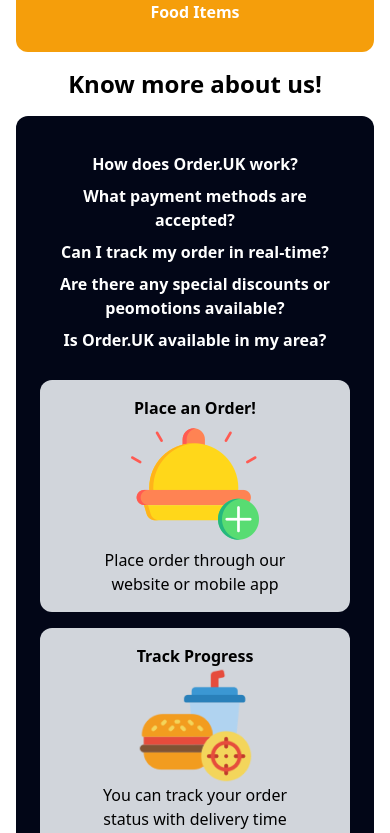
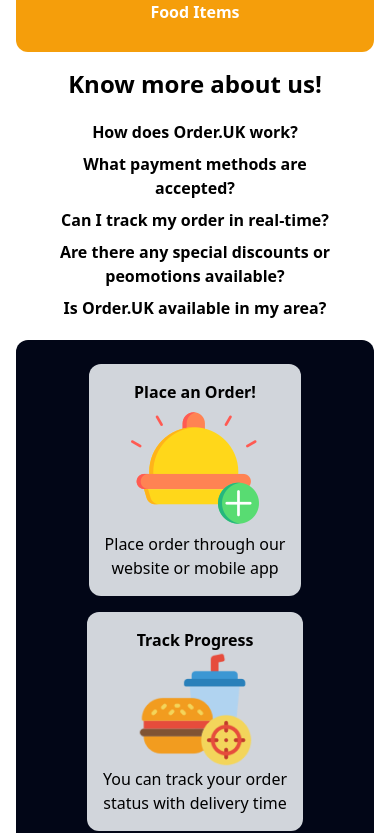
Before and after one commit to R1MO9/Food-Delivery-App, a React (Vite) app: page / in a window 390 px wide. Shown: the part 2290-3123 px from the top of the page. Built offline with nearby package versions, Linux system fonts and the light colour scheme.

Commit message:
Many Changes

```diff
--- a/src/components/Features/Features.jsx
+++ b/src/components/Features/Features.jsx
@@ -6,31 +6,40 @@
         <div className='text-center sm:text-left'>
             <h1 className='font-bold text-2xl'>Know more about us!</h1>
         </div>
+        <div>
+            <div className='w-full block sm:block lg:hidden p-4'>
+                <p className='font-semibold px-6 py-1 w-fit mx-auto text-center rounded-full hover:bg-amber-500 hover:text-white hover:font-bold'>How does Order.UK work?</p>
+                <p className='font-semibold px-6 py-1 w-fit mx-auto text-center rounded-full hover:bg-amber-500 hover:text-white hover:font-bold'>What payment methods are accepted?</p>
+                <p className='font-semibold px-6 py-1 w-fit mx-auto text-center rounded-full hover:bg-amber-500 hover:text-white hover:font-bold'>Can I track my order in real-time?</p>
+                <p className='font-semibold px-6 py-1 w-fit mx-auto text-center rounded-full hover:bg-amber-500 hover:text-white hover:font-bold'>Are there any special discounts or peomotions available?</p>
+                <p className='font-semibold px-6 py-1 w-fit mx-auto text-center rounded-full hover:bg-amber-500 hover:text-white hover:font-bold'>Is Order.UK available in my area?</p>
+            </div>
+        </div>
 
-        <div className='m-4 flex bg-slate-950 justify-between flex-wrap md:flex-nowrap mx-auto p-4 rounded-xl'>
-            <div className='w-full rounded-xl text-center md:w-1/4 py-4 sm:py-0'>
-                <p className='font-semibold px-6 py-1 rounded-full text-white hover:bg-amber-500 hover:text-black'>How does Order.UK work?</p>
-                <p className='font-semibold px-6 py-1 rounded-full text-white hover:bg-amber-500 hover:text-black'>What payment methods are accepted?</p>
-                <p className='font-semibold px-6 py-1 rounded-full text-white hover:bg-amber-500 hover:text-black'>Can I track my order in real-time?</p>
-                <p className='font-semibold px-6 py-1 rounded-full text-white hover:bg-amber-500 hover:text-black'>Are there any special discounts or peomotions available?</p>
-                <p className='font-semibold px-6 py-1 rounded-full text-white hover:bg-amber-500 hover:text-black'>Is Order.UK available in my area?</p>
+        <div className='grid grid-cols-1 sm:grid-cols-3 lg:grid-cols-4 bg-slate-950 mx-auto p-4 rounded-xl'>
+            <div className='w-fit rounded-xl text-center py-4 sm:py-0 my-auto hidden sm:hidden md:hidden lg:block'>
+                <p className='font-semibold px-6 py-1 rounded-full text-white hover:bg-amber-500 hover:text-black hover:font-bold'>How does Order.UK work?</p>
+                <p className='font-semibold px-6 py-1 rounded-full text-white hover:bg-amber-500 hover:text-black hover:font-bold'>What payment methods are accepted?</p>
+                <p className='font-semibold px-6 py-1 rounded-full text-white hover:bg-amber-500 hover:text-black hover:font-bold'>Can I track my order in real-time?</p>
+                <p className='font-semibold px-6 py-1 rounded-full text-white hover:bg-amber-500 hover:text-black hover:font-bold'>Are there any special discounts or peomotions available?</p>
+                <p className='font-semibold px-6 py-1 rounded-full text-white hover:bg-amber-500 hover:text-black hover:font-bold'>Is Order.UK available in my area?</p>
             </div>
 
-            <div className='w-full bg-gray-300 py-4 m-2 rounded-xl text-center md:w-1/4'>
+            <div className='w-fit bg-gray-300 mx-auto p-4 my-2 rounded-xl text-center hover:scale-105'>
                 <p className='font-bold'>Place an Order!</p>
                 <img src="Images\Features\Features-2.png" alt="" className='mx-auto' />
                 <p>Place order through our </p>
                 <p>website or mobile app</p>
             </div>
 
-            <div className='w-full bg-gray-300 py-4 m-2 rounded-xl text-center md:w-1/4'>
+            <div className='w-fit bg-gray-300 mx-auto p-4 my-2 rounded-xl text-center hover:scale-105'>
                 <p className='font-bold'>Track Progress</p>
                 <img src="Images\Features\Features-3.png" alt="" className='mx-auto' />
                 <p>You can track your order</p>
                 <p> status with delivery time</p>
             </div>
 
-            <div className='w-full bg-gray-300 py-4 m-2 rounded-xl text-center md:w-1/4'>
+            <div className='w-fit bg-gray-300 p-4 mx-auto my-2 rounded-xl text-center hover:scale-105'>
                 <p className='font-bold'>Get your Order!</p>
                 <img src="Images\Features\Features-1.png" alt="" className='mx-auto' />
                 <p>Receive your order at a</p>
--- a/src/components/Popular Restaurants/Popular_Restaurants.jsx
+++ b/src/components/Popular Restaurants/Popular_Restaurants.jsx
@@ -2,7 +2,7 @@
 
 const Popular_Restaurants = (props) => {
   return (
-    <div className='rounded-xl bg-amber-500 m-4 w-36 sm:w-40 sm:m-0 shrink-0'>
+    <div className='rounded-xl bg-amber-500 m-4 w-36 sm:w-44 shrink-0'>
         {/* Images */}
         <div className=''>
             <img src={props.img} alt={props.restaurants} className='w-44' />
```
